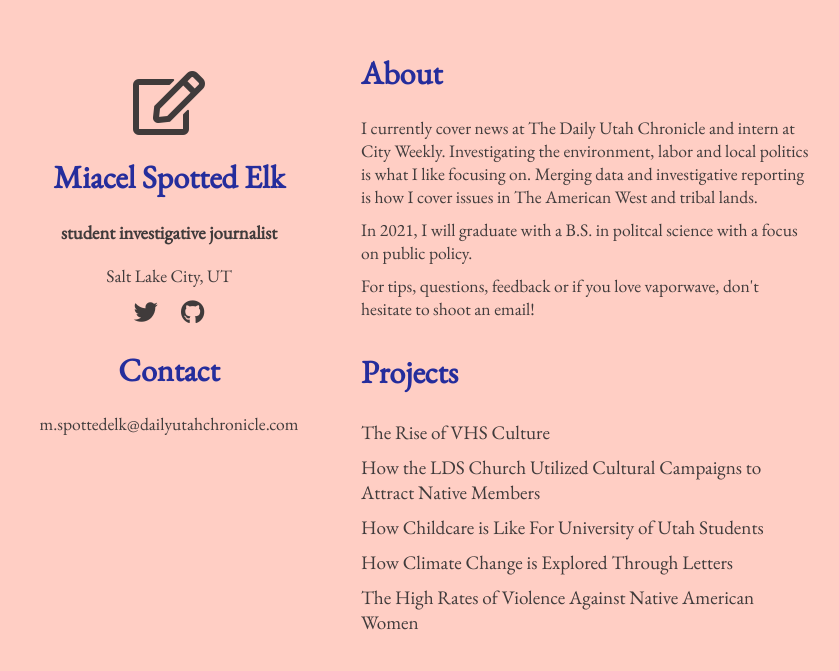
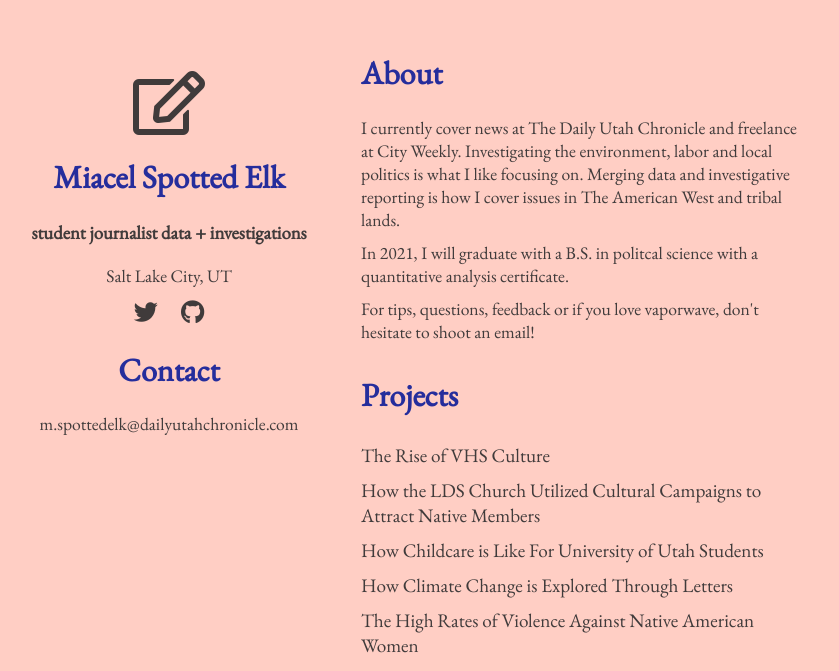
Before and after one commit to miacelselk/MiacelPortfolio, a plain HTML site: page index.html in a window 1280 px wide. Shown: the part 129-800 px from the top of the page, without its empty margins (279-1118 px from the left). Drawn offline with nearby package versions, Linux system fonts and the light colour scheme.

Commit message:
Update index.html

```diff
--- a/index.html
+++ b/index.html
@@ -13,7 +13,8 @@
         <div class="section-1">
             <i class="far fa-4x fa-edit"></i>
             <h1>Miacel Spotted Elk</h1>
-            <h3>student investigative journalist</h3>
+            <h3>student journalist
+              data + investigations </h3>
             <p>Salt Lake City, UT</p>
             <a href="#"><i class="fab fa-twitter"></i></a>
             <a href="#"><i class="fab fa-github"></i></a>
@@ -22,9 +23,9 @@
         </div>
         <div class="section-2">
             <h1>About</h1>
-            <p>I currently cover news at The Daily Utah Chronicle and intern at City Weekly. Investigating the environment, labor and local
+            <p>I currently cover news at The Daily Utah Chronicle and freelance at City Weekly. Investigating the environment, labor and local
             politics is what I like focusing on. Merging data and investigative reporting is how I cover issues in The American West and tribal lands.</p>
-            <p>In 2021, I will graduate with a B.S. in politcal science with a focus on public policy.</p>
+            <p>In 2021, I will graduate with a B.S. in politcal science with a quantitative analysis certificate.</p>
 
            <p>For tips, questions, feedback or if you love vaporwave, don't hesitate to shoot an email!</p>
             <h1>Projects</h1>
```
